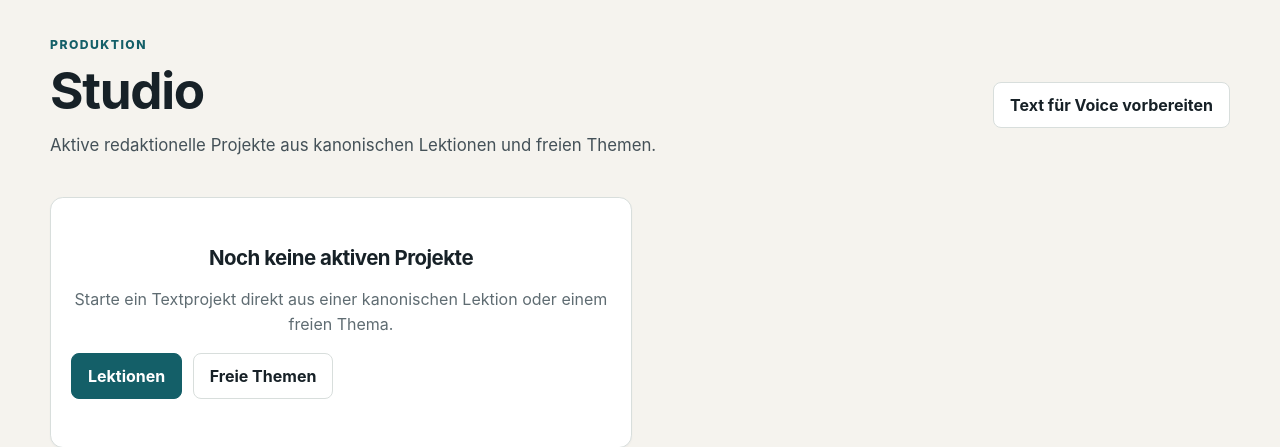
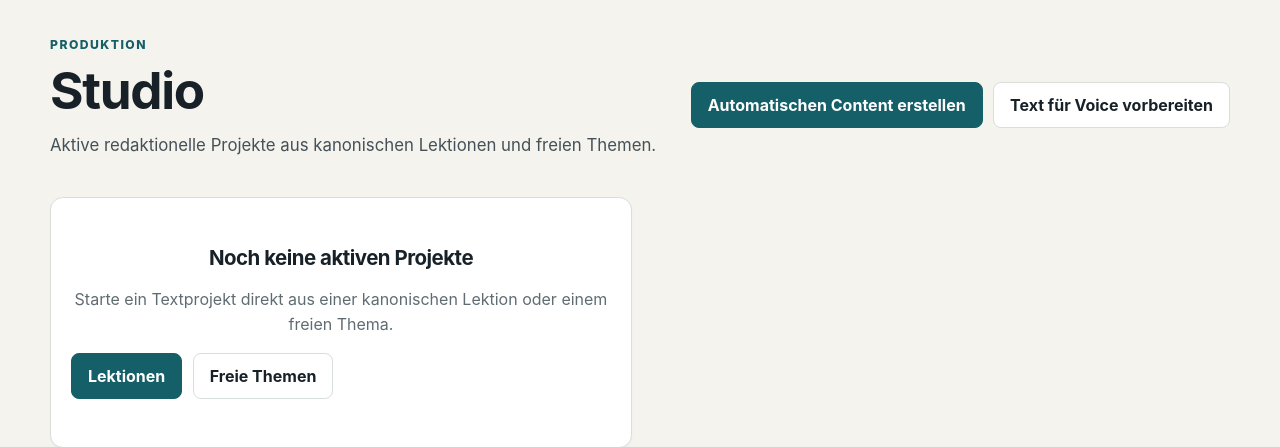
Before and after one commit to Ferid1088/emtedad, a Python web app: template app/web/templates/studio.html in a window 1280 px wide. Shown: the part 66-513 px from the top of the page. Run offline with Jinja, Linux system fonts and the light colour scheme; the template is opened without the code that fills it, so the values that code supplies are empty.

Commit message:
feat: link studio to automated generator

```diff
--- a/app/web/templates/studio.html
+++ b/app/web/templates/studio.html
@@ -1,5 +1,5 @@
 {% extends "base.html" %}
 {% block content %}
-<div class="pagehead"><div><p class="eyebrow">Produktion</p><h1>Studio</h1><p class="lede">Aktive redaktionelle Projekte aus kanonischen Lektionen und freien Themen.</p></div><a class="button secondary" href="/studio/voice">Text für Voice vorbereiten</a></div>
+<div class="pagehead"><div><p class="eyebrow">Produktion</p><h1>Studio</h1><p class="lede">Aktive redaktionelle Projekte aus kanonischen Lektionen und freien Themen.</p></div><div class="button-row"><a class="button" href="/generator">Automatischen Content erstellen</a><a class="button secondary" href="/studio/voice">Text für Voice vorbereiten</a></div></div>
 <section class="lesson-grid" aria-label="Aktive Projekte">{% for item in items %}<article class="card lesson-card interactive"><div class="topic-card-head"><span class="badge">{{ item.origin_label }}</span><span class="badge {% if item.status_key == 'PUBLISHED' %}published{% endif %}">{{ item.status_label }}</span></div><h2><a href="/workspace/{{ item.project.id }}">{{ item.project.title }}</a></h2>{% if item.lesson %}<p><strong>Lektion {{ item.lesson.number }} / {{ item.lesson.total }}</strong><br><span dir="rtl">{{ item.lesson.title }}</span></p>{% elif item.topic %}<p class="muted">{{ 'KI-Thema' if item.origin_key == 'AI_SUGGESTED' else 'Eigenes Thema' }} · {{ item.topic.title }}</p>{% endif %}<p>{{ item.project.human_question }}</p><div class="button-row"><a class="button" href="/workspace/{{ item.project.id }}">Öffnen</a><a class="button secondary" href="/workspace/{{ item.project.id }}">Fortsetzen</a></div></article>{% else %}<section class="card empty-state"><h2>Noch keine aktiven Projekte</h2><p>Starte ein Textprojekt direkt aus einer kanonischen Lektion oder einem freien Thema.</p><div class="button-row"><a class="button" href="/lessons">Lektionen</a><a class="button secondary" href="/topics">Freie Themen</a></div></section>{% endfor %}</section>
 {% endblock %}
```
